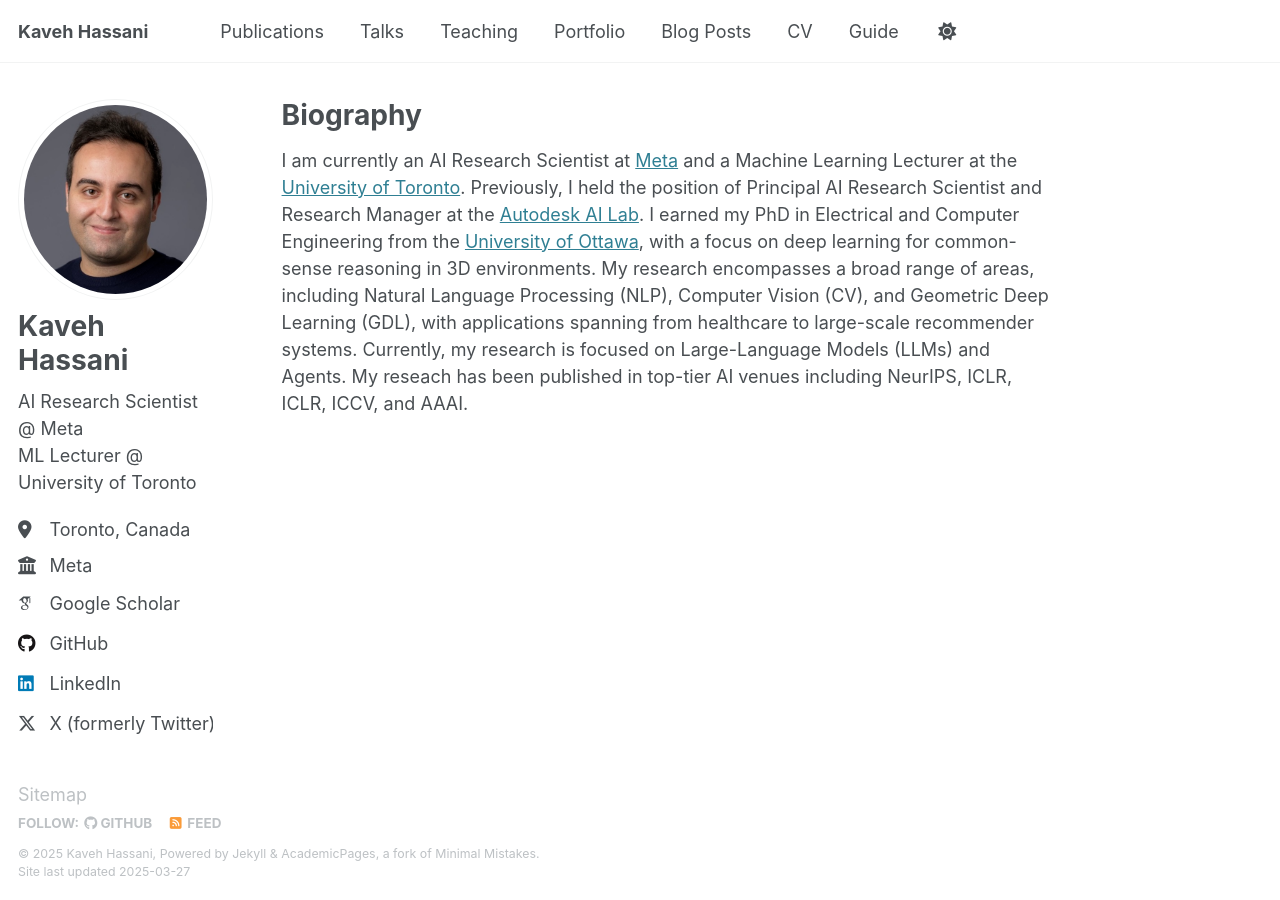
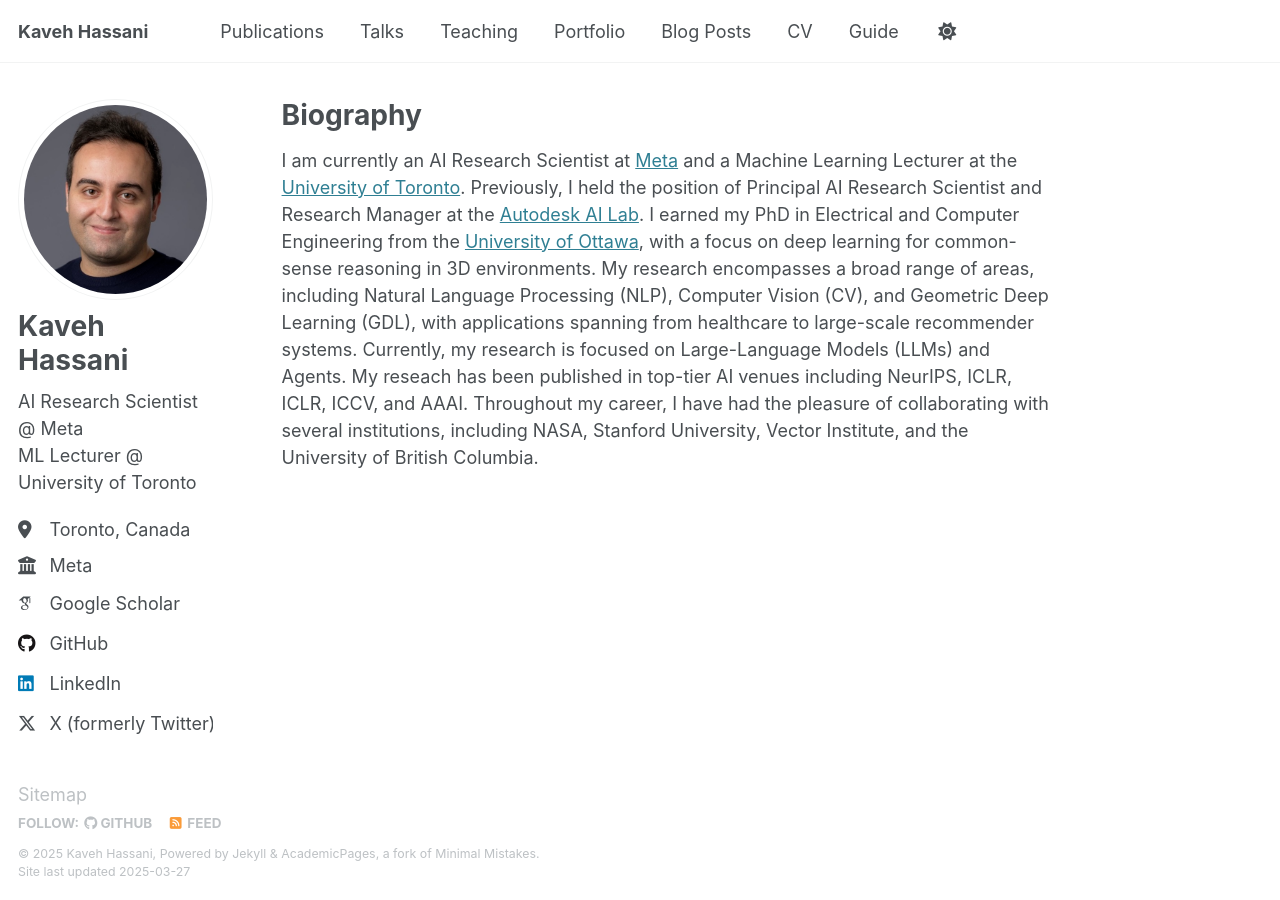
Before and after one commit to kavehhassani/kavehhassani.github.io, a Jekyll site: the page built from _pages/about.md, in a window 1280 px wide. Built offline with Jekyll 4.4.1, drawn with Linux system fonts in a browser that asks for light colours; some web fonts are replaced.

Commit message:
Update about.md

```diff
--- a/_pages/about.md
+++ b/_pages/about.md
@@ -7,4 +7,4 @@ redirect_from:
 ---
 
 <h1>Biography</h1>
-I am currently an AI Research Scientist at <a href="https://ai.meta.com/">Meta</a> and a Machine Learning Lecturer at the <a href="https://www.utoronto.ca/">University of Toronto</a>. Previously, I held the position of Principal AI Research Scientist and Research Manager at the <a href="https://www.research.autodesk.com/research-areas/science/ai-lab/">Autodesk AI Lab</a>. I earned my PhD in Electrical and Computer Engineering from the <a href="https://www.uottawa.ca/">University of Ottawa</a>, with a focus on deep learning for common-sense reasoning in 3D environments. My research encompasses a broad range of areas, including Natural Language Processing (NLP), Computer Vision (CV), and Geometric Deep Learning (GDL), with applications spanning from healthcare to large-scale recommender systems. Currently, my research is focused on Large-Language Models (LLMs) and Agents. My reseach has been published in top-tier AI venues including NeurIPS, ICLR, ICLR, ICCV, and AAAI.
+I am currently an AI Research Scientist at <a href="https://ai.meta.com/">Meta</a> and a Machine Learning Lecturer at the <a href="https://www.utoronto.ca/">University of Toronto</a>. Previously, I held the position of Principal AI Research Scientist and Research Manager at the <a href="https://www.research.autodesk.com/research-areas/science/ai-lab/">Autodesk AI Lab</a>. I earned my PhD in Electrical and Computer Engineering from the <a href="https://www.uottawa.ca/">University of Ottawa</a>, with a focus on deep learning for common-sense reasoning in 3D environments. My research encompasses a broad range of areas, including Natural Language Processing (NLP), Computer Vision (CV), and Geometric Deep Learning (GDL), with applications spanning from healthcare to large-scale recommender systems. Currently, my research is focused on Large-Language Models (LLMs) and Agents. My reseach has been published in top-tier AI venues including NeurIPS, ICLR, ICLR, ICCV, and AAAI. Throughout my career, I have had the pleasure of collaborating with several institutions, including NASA, Stanford University, Vector Institute, and the University of British Columbia.
```
